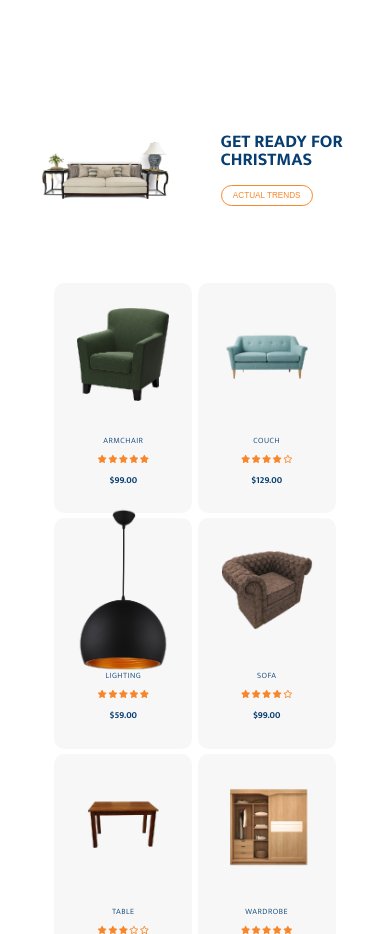
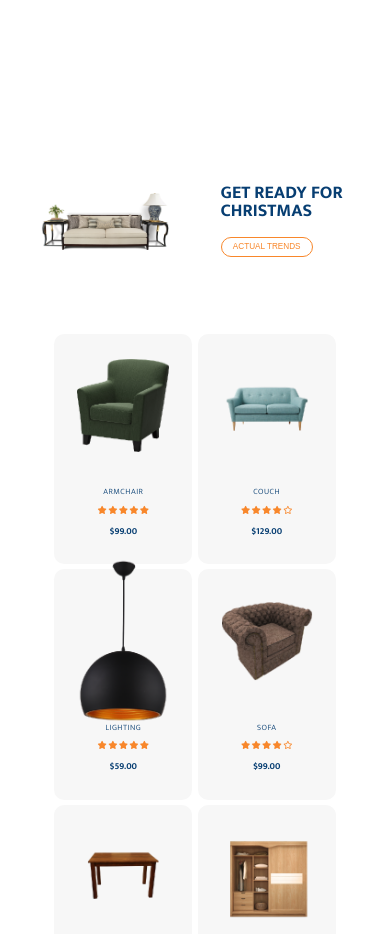
Before and after one commit to BothSann/thefurniture-website, a plain HTML site: page index.html in a window 390 px wide. Shown: the part 1220-2154 px from the top of the page. Drawn offline with Linux system fonts and the light colour scheme; a web font is replaced by a local one.

Commit message:
edited media query

```diff
--- a/style.css
+++ b/style.css
@@ -888,7 +888,7 @@ body {
   }
 
   .pricing__top {
-    margin-top: -10rem;
+    /* margin-top: -10rem; */
   }
 
   .products__icons {
```
